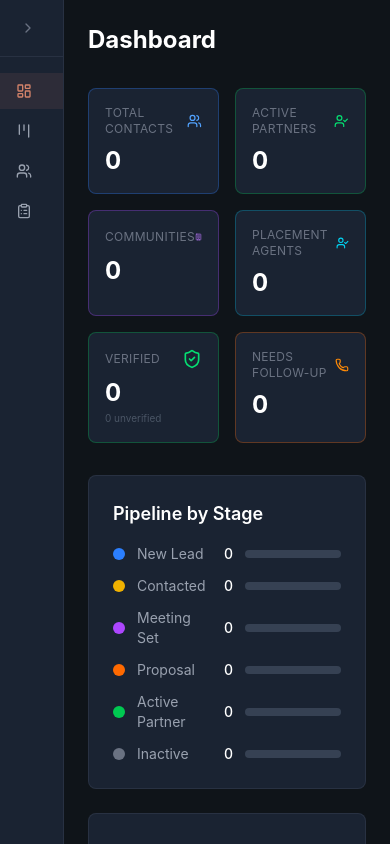
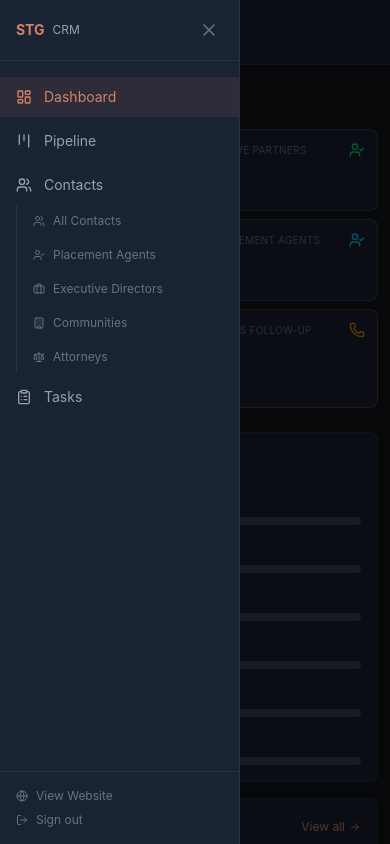
Before and after one commit to AndyBauman/seniors-transitions, a Next.js app: page /admin in a window 390 px wide. Both pictures are taken after a click on the button "Open menu". Shown: the top 844 px of the page. Built offline with nearby package versions, Linux system fonts and the light colour scheme.

Commit message:
Fix admin CRM mobile layout: drawer nav, prevent horizontal overflow, responsive dashboard
Made-with: Cursor

```diff
--- a/src/app/admin/(crm)/contacts/[id]/page.tsx
+++ b/src/app/admin/(crm)/contacts/[id]/page.tsx
@@ -116,7 +116,7 @@ export default function ContactDetailPage() {
   const daysSince = getDaysSince(contact.lastContacted);
 
   return (
-    <div className="p-6 md:p-8 max-w-4xl">
+    <div className="p-3 sm:p-6 md:p-8 max-w-4xl min-w-0 w-full">
       <Link
         href="/admin/contacts"
         className="inline-flex items-center gap-1 text-sm text-gray-500 hover:text-gray-300 mb-6 transition-colors"
--- a/src/app/admin/(crm)/contacts/page.tsx
+++ b/src/app/admin/(crm)/contacts/page.tsx
@@ -99,7 +99,7 @@ function ContactsContent() {
   const unverifiedCount = filtered.filter((c) => !c.verified).length;
 
   return (
-    <div className="p-6 md:p-8">
+    <div className="p-3 sm:p-6 md:p-8 min-w-0 max-w-full">
       <div className="flex items-center justify-between mb-6">
         <div>
           <h1 className="text-2xl font-bold text-white">{pageTitle}</h1>
--- a/src/app/admin/(crm)/layout.tsx
+++ b/src/app/admin/(crm)/layout.tsx
@@ -16,6 +16,8 @@ import {
   Briefcase,
   Scale,
   LogOut,
+  Menu,
+  X,
 } from "lucide-react";
 import { seedIfEmpty } from "@/lib/crm-store";
 
@@ -46,42 +48,108 @@ export default function AdminCrmLayout({
   const router = useRouter();
   const [collapsed, setCollapsed] = useState(false);
   const [contactsOpen, setContactsOpen] = useState(true);
+  const [mobileNavOpen, setMobileNavOpen] = useState(false);
 
   useEffect(() => {
     seedIfEmpty();
   }, []);
 
+  useEffect(() => {
+    setMobileNavOpen(false);
+  }, [pathname]);
+
+  useEffect(() => {
+    if (!mobileNavOpen) return;
+    const prev = document.body.style.overflow;
+    document.body.style.overflow = "hidden";
+    return () => {
+      document.body.style.overflow = prev;
+    };
+  }, [mobileNavOpen]);
+
   const handleLogout = async () => {
+    setMobileNavOpen(false);
     await fetch("/api/admin/logout", { method: "POST" });
     router.push("/admin/login");
     router.refresh();
   };
 
+  const desktopSidebarWidth = collapsed ? "lg:w-16" : "lg:w-60";
+
   return (
-    <div className="min-h-screen bg-[#0f1419] text-gray-200 flex">
+    <div className="min-h-screen bg-[#0f1419] text-gray-200 flex flex-col lg:flex-row max-w-[100vw] overflow-x-hidden">
+      {/* Mobile top bar */}
+      <header className="flex lg:hidden items-center justify-between gap-3 px-3 py-3 bg-[#1a2332] border-b border-gray-700/50 flex-shrink-0 z-30">
+        <button
+          type="button"
+          onClick={() => setMobileNavOpen(true)}
+          className="p-2 rounded-md text-gray-300 hover:bg-white/10 -ml-1"
+          aria-label="Open menu"
+        >
+          <Menu className="w-6 h-6" />
+        </button>
+        <Link href="/admin" className="flex items-center gap-2 min-w-0">
+          <span className="text-coral font-bold text-sm truncate">STG</span>
+          <span className="text-gray-400 text-xs truncate">CRM</span>
+        </Link>
+        <div className="w-10 flex-shrink-0" aria-hidden />
+      </header>
+
+      {/* Mobile overlay */}
+      {mobileNavOpen && (
+        <button
+          type="button"
+          className="fixed inset-0 z-40 bg-black/60 lg:hidden"
+          aria-label="Close menu"
+          onClick={() => setMobileNavOpen(false)}
+        />
+      )}
+
       <aside
-        className={`${collapsed ? "w-16" : "w-60"} bg-[#1a2332] border-r border-gray-700/50 flex flex-col transition-all duration-200 flex-shrink-0`}
+        className={`
+          fixed lg:static inset-y-0 left-0 z-50 flex flex-col
+          w-60 max-w-[min(100vw-3rem,16rem)] ${desktopSidebarWidth} bg-[#1a2332] border-r border-gray-700/50
+          transition-transform duration-200 ease-out lg:transition-[width] lg:duration-200
+          ${mobileNavOpen ? "max-lg:translate-x-0" : "max-lg:-translate-x-full"}
+          lg:translate-x-0
+          flex-shrink-0
+        `}
       >
-        <div className="p-4 border-b border-gray-700/50 flex items-center justify-between">
-          {!collapsed && (
-            <Link href="/admin" className="flex items-center gap-2">
+        <div className="p-4 border-b border-gray-700/50 flex items-center justify-between gap-2">
+          <Link
+            href="/admin"
+            className={`flex items-center gap-2 min-w-0 ${collapsed ? "lg:hidden" : ""}`}
+            onClick={() => setMobileNavOpen(false)}
+          >
             <span className="text-coral font-bold text-sm">STG</span>
             <span className="text-gray-400 text-xs">CRM</span>
           </Link>
-          )}
+          <div className="flex items-center gap-1 ml-auto">
             <button
+              type="button"
               onClick={() => setCollapsed(!collapsed)}
-            className="text-gray-500 hover:text-gray-300 p-1"
+              className="hidden lg:block text-gray-500 hover:text-gray-300 p-1"
+              aria-label={collapsed ? "Expand sidebar" : "Collapse sidebar"}
             >
               {collapsed ? <ChevronRight className="w-4 h-4" /> : <ChevronLeft className="w-4 h-4" />}
             </button>
+            <button
+              type="button"
+              onClick={() => setMobileNavOpen(false)}
+              className="lg:hidden text-gray-500 hover:text-gray-300 p-1"
+              aria-label="Close menu"
+            >
+              <X className="w-5 h-5" />
+            </button>
+          </div>
         </div>
 
-        <nav className="flex-1 py-4 space-y-1">
+        <nav className="flex-1 py-4 space-y-1 overflow-y-auto overscroll-contain">
           {navItems.map((item) =>
             item.children ? (
               <div key={item.name}>
                 <button
+                  type="button"
                   onClick={() => setContactsOpen(!contactsOpen)}
                   className={`w-full flex items-center gap-3 px-4 py-2.5 text-sm transition-colors ${
                     pathname.startsWith("/admin/contacts")
@@ -90,14 +158,16 @@ export default function AdminCrmLayout({
                   }`}
                 >
                   <item.icon className="w-4 h-4 flex-shrink-0" />
-                  {!collapsed && <span>{item.name}</span>}
+                  <span className={`text-left truncate ${collapsed ? "lg:hidden" : ""}`}>{item.name}</span>
                 </button>
-                {contactsOpen && !collapsed && (
+                {contactsOpen && (
+                  <div className={collapsed ? "lg:hidden" : ""}>
                   <div className="ml-4 border-l border-gray-700/50 space-y-0.5">
                     {item.children.map((child) => (
                       <Link
                         key={child.name}
                         href={child.href}
+                        onClick={() => setMobileNavOpen(false)}
                         className={`flex items-center gap-2 pl-4 pr-4 py-2 text-xs transition-colors ${
                           (pathname === "/admin/contacts" && child.href.includes("?")
                             ? false
@@ -107,10 +177,11 @@ export default function AdminCrmLayout({
                             : "text-gray-500 hover:text-gray-300"
                         }`}
                       >
-                        <child.icon className="w-3 h-3" />
-                        {child.name}
+                        <child.icon className="w-3 h-3 flex-shrink-0" />
+                        <span className="truncate">{child.name}</span>
                       </Link>
                     ))}
+                  </div>
                   </div>
                 )}
               </div>
@@ -118,6 +189,7 @@ export default function AdminCrmLayout({
               <Link
                 key={item.name}
                 href={item.href}
+                onClick={() => setMobileNavOpen(false)}
                 className={`flex items-center gap-3 px-4 py-2.5 text-sm transition-colors ${
                   pathname === item.href
                     ? "bg-coral/10 text-coral"
@@ -125,32 +197,35 @@ export default function AdminCrmLayout({
                 }`}
               >
                 <item.icon className="w-4 h-4 flex-shrink-0" />
-                {!collapsed && <span>{item.name}</span>}
+                <span className={`truncate ${collapsed ? "lg:hidden" : ""}`}>{item.name}</span>
               </Link>
             )
           )}
         </nav>
 
-        <div className="p-4 border-t border-gray-700/50 space-y-2">
+        <div className="p-4 border-t border-gray-700/50 space-y-2 flex-shrink-0">
           <Link
             href="/"
             className="flex items-center gap-2 text-xs text-gray-500 hover:text-gray-300 transition-colors"
+            onClick={() => setMobileNavOpen(false)}
           >
-            <Globe className="w-3 h-3" />
-            {!collapsed && "View Website"}
+            <Globe className="w-3 h-3 flex-shrink-0" />
+            <span className={collapsed ? "lg:hidden" : ""}>View Website</span>
           </Link>
           <button
             type="button"
             onClick={handleLogout}
             className="flex items-center gap-2 text-xs text-gray-500 hover:text-red-400 transition-colors w-full text-left"
           >
-            <LogOut className="w-3 h-3" />
-            {!collapsed && "Sign out"}
+            <LogOut className="w-3 h-3 flex-shrink-0" />
+            <span className={collapsed ? "lg:hidden" : ""}>Sign out</span>
           </button>
         </div>
       </aside>
 
-      <main className="flex-1 overflow-auto">{children}</main>
+      <main className="flex-1 min-w-0 w-full max-w-full overflow-x-hidden lg:overflow-y-auto lg:max-h-screen">
+        {children}
+      </main>
     </div>
   );
 }
--- a/src/app/admin/(crm)/page.tsx
+++ b/src/app/admin/(crm)/page.tsx
@@ -73,11 +73,11 @@ export default function AdminDashboard() {
   );
 
   return (
-    <div className="p-6 md:p-8">
-      <h1 className="text-2xl font-bold text-white mb-8">Dashboard</h1>
+    <div className="p-3 sm:p-6 md:p-8 min-w-0 max-w-full">
+      <h1 className="text-xl sm:text-2xl font-bold text-white mb-6 sm:mb-8">Dashboard</h1>
 
       {/* Stats Cards */}
-      <div className="grid grid-cols-2 md:grid-cols-3 lg:grid-cols-6 gap-4 mb-8">
+      <div className="grid grid-cols-2 md:grid-cols-3 lg:grid-cols-6 gap-2 sm:gap-4 mb-6 sm:mb-8 min-w-0">
         <StatCard
           label="Total Contacts"
           value={contacts.length}
@@ -117,26 +117,31 @@ export default function AdminDashboard() {
         />
       </div>
 
-      <div className="grid lg:grid-cols-2 gap-6">
+      <div className="grid lg:grid-cols-2 gap-4 sm:gap-6 min-w-0">
         {/* Pipeline Overview */}
-        <div className="bg-[#1a2332] rounded-lg border border-gray-700/50 p-6">
-          <h2 className="text-lg font-semibold text-white mb-4">
+        <div className="bg-[#1a2332] rounded-lg border border-gray-700/50 p-4 sm:p-6 min-w-0 overflow-hidden">
+          <h2 className="text-base sm:text-lg font-semibold text-white mb-4">
             Pipeline by Stage
           </h2>
-          <div className="space-y-3">
+          <div className="space-y-3 min-w-0">
             {(Object.keys(STAGE_LABELS) as Array<keyof typeof STAGE_LABELS>).map(
               (stage) => (
-                <div key={stage} className="flex items-center gap-3">
                 <div
-                    className={`w-3 h-3 rounded-full ${STAGE_COLORS[stage]}`}
+                  key={stage}
+                  className="flex flex-col gap-2 min-w-0 sm:flex-row sm:items-center sm:gap-3"
+                >
+                  <div className="flex items-center gap-3 min-w-0 flex-1">
+                    <div
+                      className={`w-3 h-3 rounded-full flex-shrink-0 ${STAGE_COLORS[stage]}`}
                     />
-                  <span className="text-sm text-gray-400 flex-1">
+                    <span className="text-sm text-gray-400 min-w-0 truncate">
                       {STAGE_LABELS[stage]}
                     </span>
-                  <span className="text-sm font-medium text-white">
+                    <span className="text-sm font-medium text-white flex-shrink-0 tabular-nums">
                       {stageCount[stage] || 0}
                     </span>
-                  <div className="w-24 bg-gray-700 rounded-full h-2">
+                  </div>
+                  <div className="w-full sm:w-24 sm:flex-shrink-0 bg-gray-700 rounded-full h-2 min-w-0">
                     <div
                       className={`h-2 rounded-full ${STAGE_COLORS[stage]}`}
                       style={{
@@ -151,16 +156,16 @@ export default function AdminDashboard() {
         </div>
 
         {/* Needs Follow-Up */}
-        <div className="bg-[#1a2332] rounded-lg border border-gray-700/50 p-6">
-          <div className="flex items-center justify-between mb-4">
-            <h2 className="text-lg font-semibold text-white">
+        <div className="bg-[#1a2332] rounded-lg border border-gray-700/50 p-4 sm:p-6 min-w-0 overflow-hidden">
+          <div className="flex items-center justify-between gap-2 mb-4 min-w-0">
+            <h2 className="text-base sm:text-lg font-semibold text-white truncate">
               Needs Follow-Up
             </h2>
             <Link
               href="/admin/contacts"
-              className="text-xs text-coral hover:underline flex items-center gap-1"
+              className="text-xs text-coral hover:underline flex items-center gap-1 flex-shrink-0 whitespace-nowrap"
             >
-              View all <ArrowRight className="w-3 h-3" />
+              View all <ArrowRight className="w-3 h-3 flex-shrink-0" />
             </Link>
           </div>
           {needsFollowUp.length === 0 ? (
@@ -171,24 +176,30 @@ export default function AdminDashboard() {
                 <Link
                   key={contact.id}
                   href={`/admin/contacts/${contact.id}`}
-                  className="flex items-center gap-3 p-3 rounded bg-[#0f1419] hover:bg-white/5 transition-colors"
+                  className="flex items-start sm:items-center gap-3 p-3 rounded bg-[#0f1419] hover:bg-white/5 transition-colors min-w-0"
                 >
-                  <div className="w-8 h-8 rounded-full bg-orange-500/20 flex items-center justify-center text-xs font-medium text-orange-400">
+                  <div className="w-8 h-8 rounded-full bg-orange-500/20 flex items-center justify-center text-xs font-medium text-orange-400 flex-shrink-0">
                     {contact.name.charAt(0)}
                   </div>
                   <div className="flex-1 min-w-0">
                     <p className="text-sm text-white truncate">
                       {contact.name}
                     </p>
-                    <p className="text-xs text-gray-500">
+                    <p className="text-xs text-gray-500 line-clamp-2 break-words">
                       {CONTACT_TYPE_LABELS[contact.type]} •{" "}
                       {contact.organization}
                     </p>
                   </div>
-                  <div className="text-right">
-                    <p className="text-xs text-red-400 flex items-center gap-1">
-                      <Clock className="w-3 h-3" />
-                      {getDaysSince(contact.nextFollowUp)}d overdue
+                  <div className="flex-shrink-0 text-right">
+                    <p
+                      className="text-[11px] sm:text-xs text-red-400 flex items-center justify-end gap-0.5 sm:gap-1 whitespace-nowrap"
+                      title={`${getDaysSince(contact.nextFollowUp)} days overdue`}
+                    >
+                      <Clock className="w-3 h-3 flex-shrink-0 hidden sm:block" />
+                      <span>
+                        {getDaysSince(contact.nextFollowUp)}d
+                        <span className="hidden sm:inline"> overdue</span>
+                      </span>
                     </p>
                   </div>
                 </Link>
@@ -198,16 +209,16 @@ export default function AdminDashboard() {
         </div>
 
         {/* Upcoming Tasks */}
-        <div className="bg-[#1a2332] rounded-lg border border-gray-700/50 p-6">
-          <div className="flex items-center justify-between mb-4">
-            <h2 className="text-lg font-semibold text-white">
+        <div className="bg-[#1a2332] rounded-lg border border-gray-700/50 p-4 sm:p-6 min-w-0 overflow-hidden">
+          <div className="flex items-center justify-between gap-2 mb-4 min-w-0">
+            <h2 className="text-base sm:text-lg font-semibold text-white truncate">
               Upcoming Tasks
             </h2>
             <Link
               href="/admin/tasks"
-              className="text-xs text-coral hover:underline flex items-center gap-1"
+              className="text-xs text-coral hover:underline flex items-center gap-1 flex-shrink-0 whitespace-nowrap"
             >
-              View all <ArrowRight className="w-3 h-3" />
+              View all <ArrowRight className="w-3 h-3 flex-shrink-0" />
             </Link>
           </div>
           {[...overdueTasks, ...todayTasks, ...upcomingTasks].length === 0 ? (
@@ -219,10 +230,10 @@ export default function AdminDashboard() {
                 .map((task) => (
                   <div
                     key={task.id}
-                    className="flex items-center gap-3 p-3 rounded bg-[#0f1419]"
+                    className="flex items-start sm:items-center gap-2 sm:gap-3 p-3 rounded bg-[#0f1419] min-w-0"
                   >
                     <div
-                      className={`w-2 h-2 rounded-full flex-shrink-0 ${
+                      className={`w-2 h-2 rounded-full flex-shrink-0 mt-1.5 sm:mt-0 ${
                         task.priority === "high"
                           ? "bg-red-500"
                           : task.priority === "medium"
@@ -231,15 +242,21 @@ export default function AdminDashboard() {
                       }`}
                     />
                     <div className="flex-1 min-w-0">
-                      <p className="text-sm text-white truncate">
+                      <p className="text-sm text-white break-words line-clamp-2 sm:truncate sm:line-clamp-none">
                         {task.title}
                       </p>
                     </div>
                     <span
-                      className={`text-xs ${isOverdue(task.dueDate) ? "text-red-400" : "text-gray-500"}`}
+                      className={`text-[11px] sm:text-xs flex-shrink-0 whitespace-nowrap text-right ${isOverdue(task.dueDate) ? "text-red-400" : "text-gray-500"}`}
+                      title={task.dueDate}
                     >
                       {isOverdue(task.dueDate)
-                        ? `${getDaysSince(task.dueDate)}d overdue`
+                        ? (
+                          <>
+                            {getDaysSince(task.dueDate)}d
+                            <span className="hidden sm:inline"> overdue</span>
+                          </>
+                        )
                         : task.dueDate === new Date().toISOString().split("T")[0]
                           ? "Today"
                           : task.dueDate}
@@ -251,8 +268,8 @@ export default function AdminDashboard() {
         </div>
 
         {/* Recent Contacts */}
-        <div className="bg-[#1a2332] rounded-lg border border-gray-700/50 p-6">
-          <h2 className="text-lg font-semibold text-white mb-4">
+        <div className="bg-[#1a2332] rounded-lg border border-gray-700/50 p-4 sm:p-6 min-w-0 overflow-hidden">
+          <h2 className="text-base sm:text-lg font-semibold text-white mb-4">
             Recently Added
           </h2>
           <div className="space-y-3">
@@ -267,10 +284,10 @@ export default function AdminDashboard() {
                 <Link
                   key={contact.id}
                   href={`/admin/contacts/${contact.id}`}
-                  className="flex items-center gap-3 p-3 rounded bg-[#0f1419] hover:bg-white/5 transition-colors"
+                  className="flex items-start sm:items-center gap-2 sm:gap-3 p-3 rounded bg-[#0f1419] hover:bg-white/5 transition-colors min-w-0"
                 >
                   <div
-                    className={`w-8 h-8 rounded-full flex items-center justify-center text-xs font-medium ${
+                    className={`w-8 h-8 rounded-full flex items-center justify-center text-xs font-medium flex-shrink-0 ${
                       contact.type === "placement-agent"
                         ? "bg-cyan-500/20 text-cyan-400"
                         : contact.type === "executive-director"
@@ -286,16 +303,16 @@ export default function AdminDashboard() {
                     <p className="text-sm text-white truncate">
                       {contact.name}
                     </p>
-                    <p className="text-xs text-gray-500">
+                    <p className="text-xs text-gray-500 truncate">
                       {CONTACT_TYPE_LABELS[contact.type]}
                     </p>
                   </div>
-                  <div className="flex items-center gap-1.5">
+                  <div className="flex items-center gap-1 flex-shrink-0 max-w-[40%] sm:max-w-none justify-end">
                     {contact.verified && (
-                      <CheckCircle2 className="w-3 h-3 text-green-400" />
+                      <CheckCircle2 className="w-3 h-3 text-green-400 flex-shrink-0 hidden sm:block" />
                     )}
                     <span
-                      className={`text-xs px-2 py-0.5 rounded ${STAGE_COLORS[contact.stage]} text-white`}
+                      className={`text-[10px] sm:text-xs px-1.5 sm:px-2 py-0.5 rounded truncate max-w-full ${STAGE_COLORS[contact.stage]} text-white`}
                     >
                       {STAGE_LABELS[contact.stage]}
                     </span>
@@ -324,13 +341,13 @@ function StatCard({
 }) {
   return (
     <div
-      className={`bg-[#1a2332] rounded-lg border ${color} p-4`}
+      className={`bg-[#1a2332] rounded-lg border ${color} p-3 sm:p-4 min-w-0 overflow-hidden`}
     >
-      <div className="flex items-center justify-between mb-2">
-        <span className="text-xs text-gray-500 uppercase tracking-wide">
+      <div className="flex items-center justify-between gap-1 mb-2 min-w-0">
+        <span className="text-[10px] sm:text-xs text-gray-500 uppercase tracking-wide leading-tight line-clamp-2">
           {label}
         </span>
-        {icon}
+        <span className="flex-shrink-0 [&>svg]:w-4 [&>svg]:h-4 sm:[&>svg]:w-5 sm:[&>svg]:h-5">{icon}</span>
       </div>
       <p className="text-2xl font-bold text-white">{value}</p>
       {subtitle && (
--- a/src/app/admin/(crm)/pipeline/page.tsx
+++ b/src/app/admin/(crm)/pipeline/page.tsx
@@ -57,10 +57,10 @@ export default function PipelinePage() {
   };
 
   return (
-    <div className="p-6 md:p-8">
-      <h1 className="text-2xl font-bold text-white mb-6">Pipeline</h1>
+    <div className="p-3 sm:p-6 md:p-8 min-w-0 max-w-full">
+      <h1 className="text-xl sm:text-2xl font-bold text-white mb-4 sm:mb-6">Pipeline</h1>
 
-      <div className="flex gap-4 overflow-x-auto pb-4">
+      <div className="flex gap-4 overflow-x-auto pb-4 -mx-1 px-1 min-w-0 overscroll-x-contain">
         {STAGES.map((stage) => {
           const stageContacts = contacts.filter((c) => c.stage === stage);
           return (
--- a/src/app/admin/(crm)/tasks/page.tsx
+++ b/src/app/admin/(crm)/tasks/page.tsx
@@ -67,7 +67,7 @@ export default function TasksPage() {
   };
 
   return (
-    <div className="p-6 md:p-8">
+    <div className="p-3 sm:p-6 md:p-8 min-w-0 max-w-full">
       <div className="flex items-center justify-between mb-8">
         <h1 className="text-2xl font-bold text-white">Tasks</h1>
         <button
```
Lines whose indentation alone changed are shown as unchanged.
